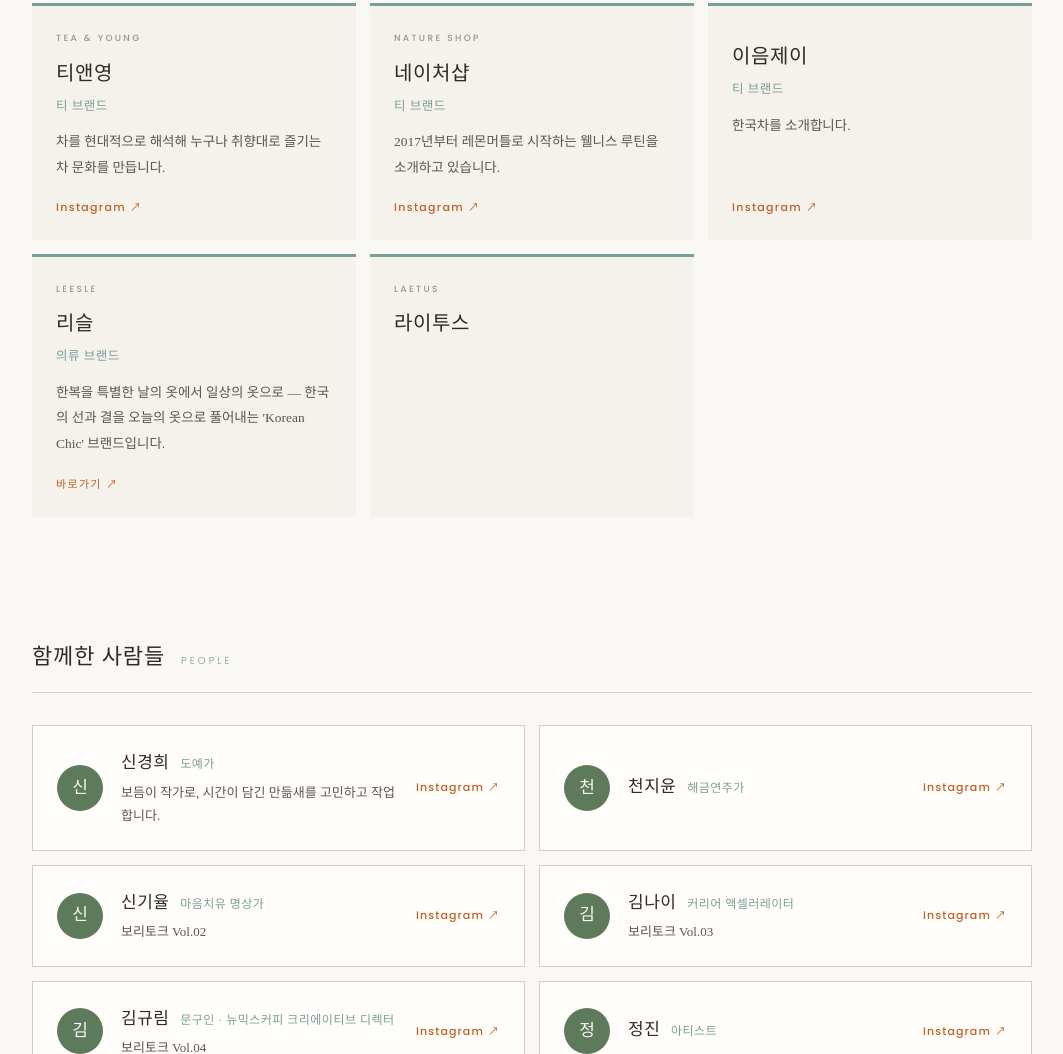
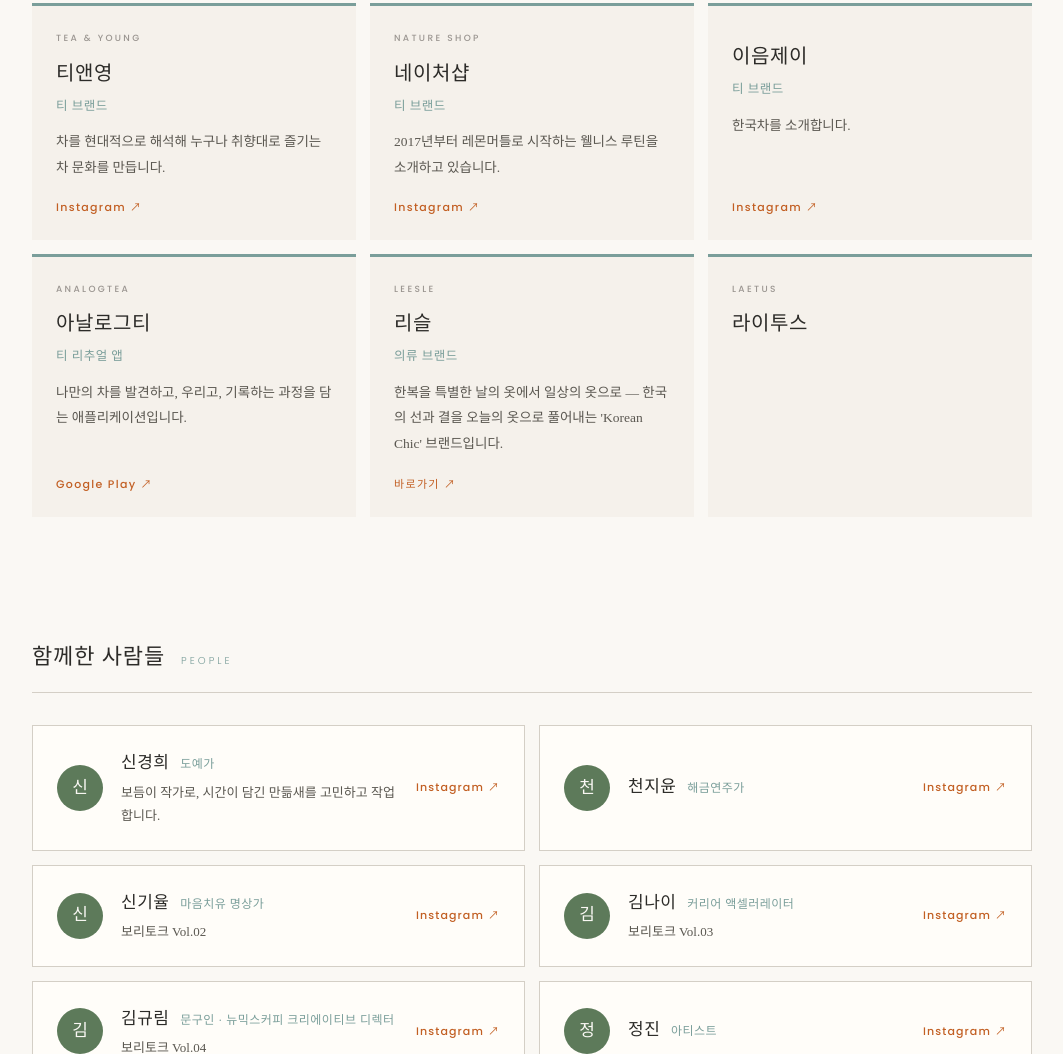
Before and after one commit to borih-official/brandstory.profile, a plain HTML site: page with.html in a window 1280 px wide. Shown: the part 1476-2530 px from the top of the page, without its empty margins (108-1171 px from the left). Drawn offline with Linux system fonts and the light colour scheme.

Commit message:
Add files via upload

```diff
--- a/with.html
+++ b/with.html
@@ -180,6 +180,13 @@ a.p-card:hover { border-color:var(--sage-deep); }
         <p class="w-desc">한국차를 소개합니다.</p>
         <span class="w-go">Instagram ↗</span>
       </a>
+      <a class="w-card" href="https://play.google.com/store/apps/details?id=app.ondo" target="_blank" rel="noopener">
+        <p class="w-en">analogtea</p>
+        <h3 class="w-name">아날로그티</h3>
+        <p class="w-kind">티 리추얼 앱</p>
+        <p class="w-desc">나만의 차를 발견하고, 우리고, 기록하는 과정을 담는 애플리케이션입니다.</p>
+        <span class="w-go">Google Play ↗</span>
+      </a>
       <a class="w-card" href="https://leesle.com" target="_blank" rel="noopener">
         <p class="w-en">LEESLE</p>
         <h3 class="w-name">리슬</h3>
```
